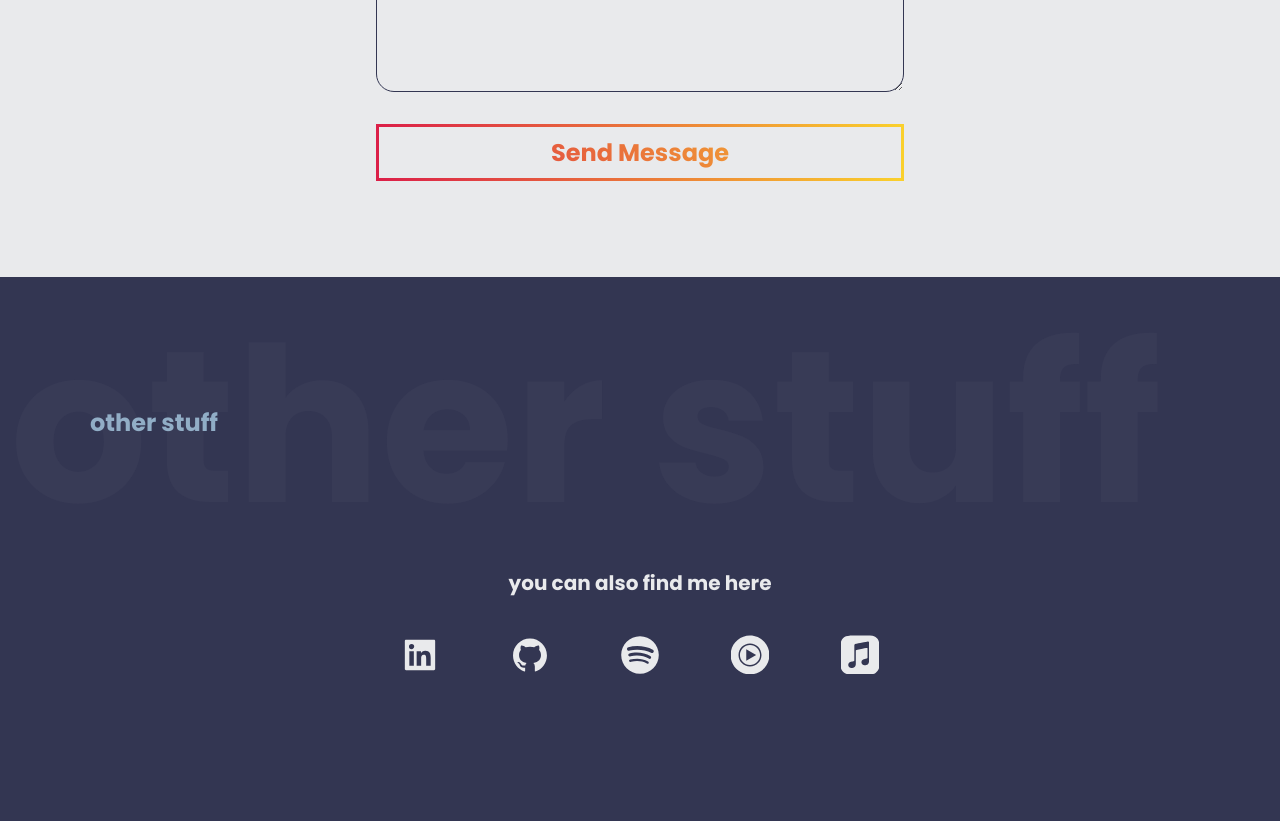
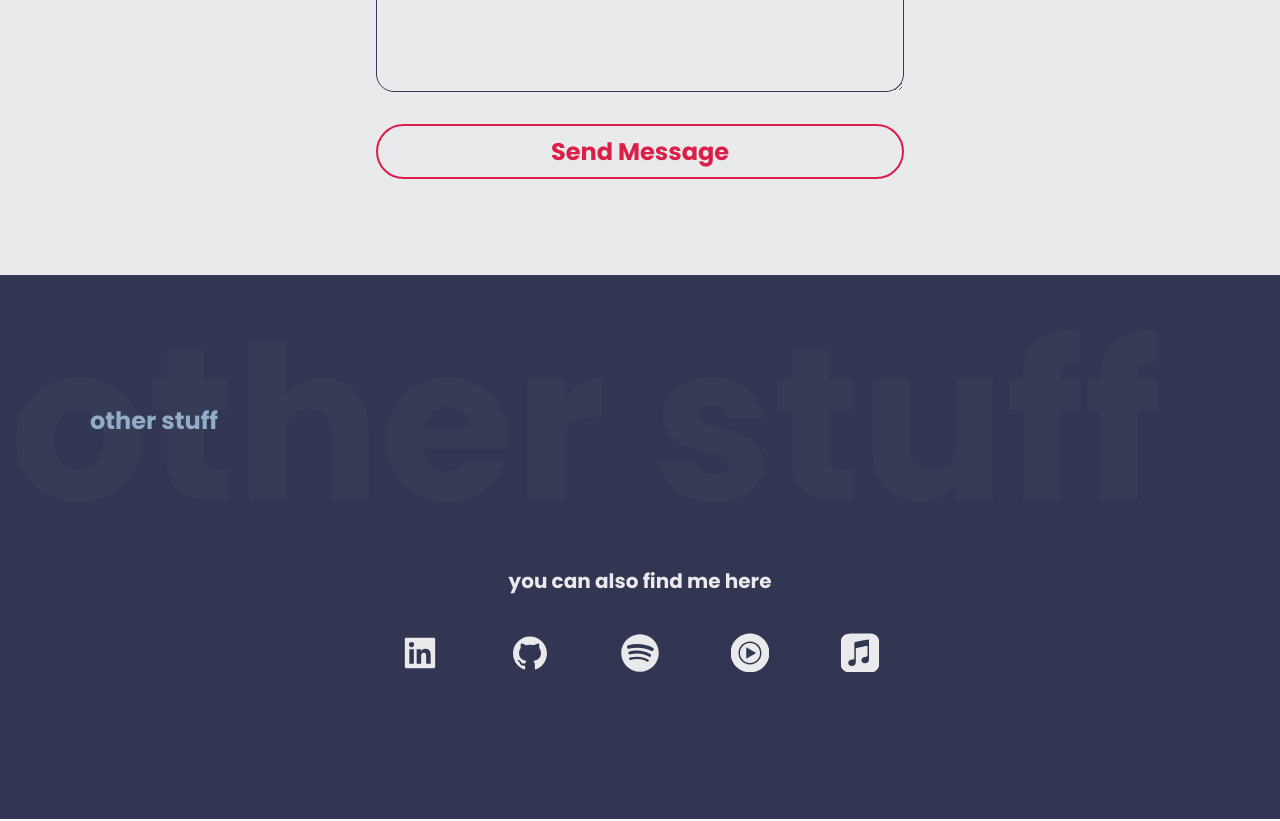
Before and after one commit to spell-landon/portfolio-redesign, a React (Create React App) app: page / in a window 1280 px wide. Shown: the part 6480-7301 px from the top of the page. Built offline with nearby package versions, Linux system fonts and the light colour scheme.

Commit message:
Change sendMsg button design

```diff
--- a/src/components/Contact/Contact.module.css
+++ b/src/components/Contact/Contact.module.css
@@ -52,14 +52,20 @@
   justify-content: center;
   font-size: 24px;
   font-weight: 700;
-  background-color: transparent;
+  /* background-color: transparent;
   background: -webkit-linear-gradient(45deg, var(--red), var(--yellow));
   -webkit-background-clip: text;
   -webkit-text-fill-color: transparent;
   border: 1px solid;
   border-image-slice: 1;
   border-image-source: linear-gradient(90deg, var(--red), var(--yellow));
-  border-width: 3px;
+  border-width: 3px; */
+    background: transparent;
+    -webkit-text-fill-color: var(--red);
+    border-image-source: var(--red);
+    border: 2px solid var(--red);
+    border-radius: 30px;
+
   padding: 0.5rem 1rem;
   width: 100%;
   margin: 1rem auto;
@@ -69,10 +75,13 @@
   transition: all 0.2s ease;
 }
 .submitBtn:hover {
-  background: -webkit-linear-gradient(45deg, var(--yellow), var(--red));
+  /* background: -webkit-linear-gradient(45deg, var(--yellow), var(--red));
   -webkit-background-clip: text;
   -webkit-text-fill-color: transparent;
-  border-image-source: linear-gradient(90deg, var(--yellow), var(--red));
+  border-image-source: linear-gradient(90deg, var(--yellow), var(--red)); */
+      background: var(--red);
+    -webkit-text-fill-color: var(--gray);
+    border-image-source: none;
 }
 .submitBtn:active {
   background-color: rgba(196, 196, 196, 0.3);
```
